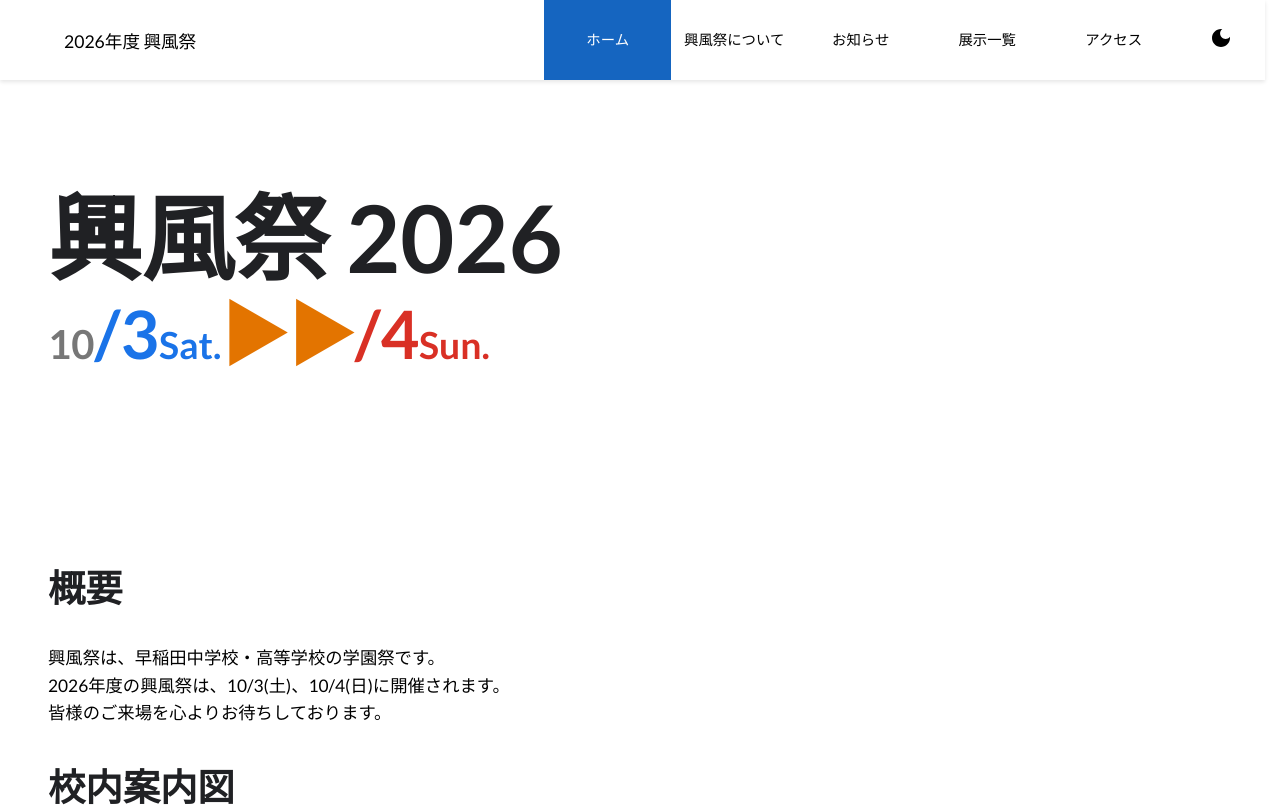
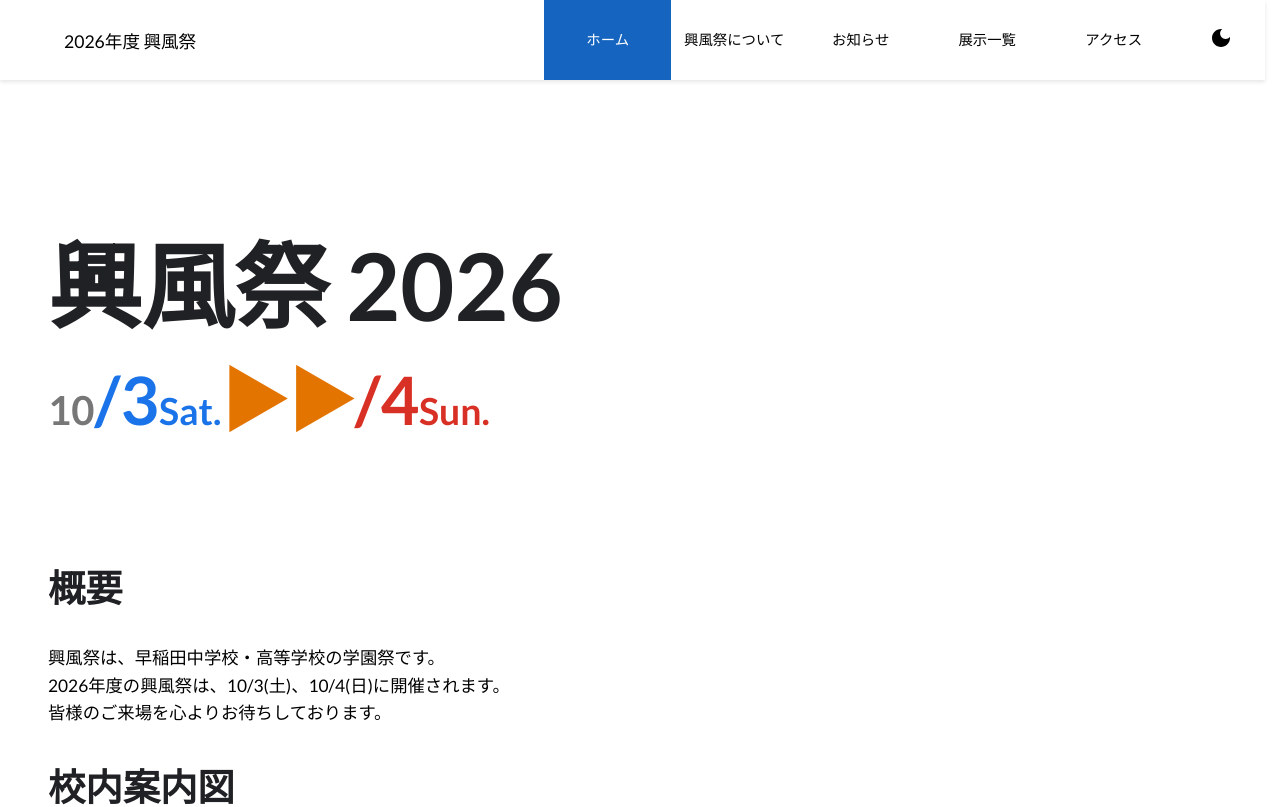
Before and after one commit to atsuo-tech/kofu-official-2026, a Next.js app: page / in a window 1280 px wide. Shown: the top 807 px of the page. Built offline with nearby package versions, Linux system fonts and the light colour scheme; no server answers.

Commit message:
[improve] Improve home page design

```diff
--- a/src/app/page.module.css
+++ b/src/app/page.module.css
@@ -1,13 +1,14 @@
 div.title {
-	position: absolute;
-	margin: auto;
-	inset: 0;
-	line-height: 1;
+    position: absolute;
+    margin: auto;
+    inset: 0;
+    height: max-content;
 
 	>h1 {
 		display: inline-block;
 		color: var(--theme-heading-foreground) !important;
 		font-size: 70pt;
+		margin: 0;
 	}
 
 }
```
